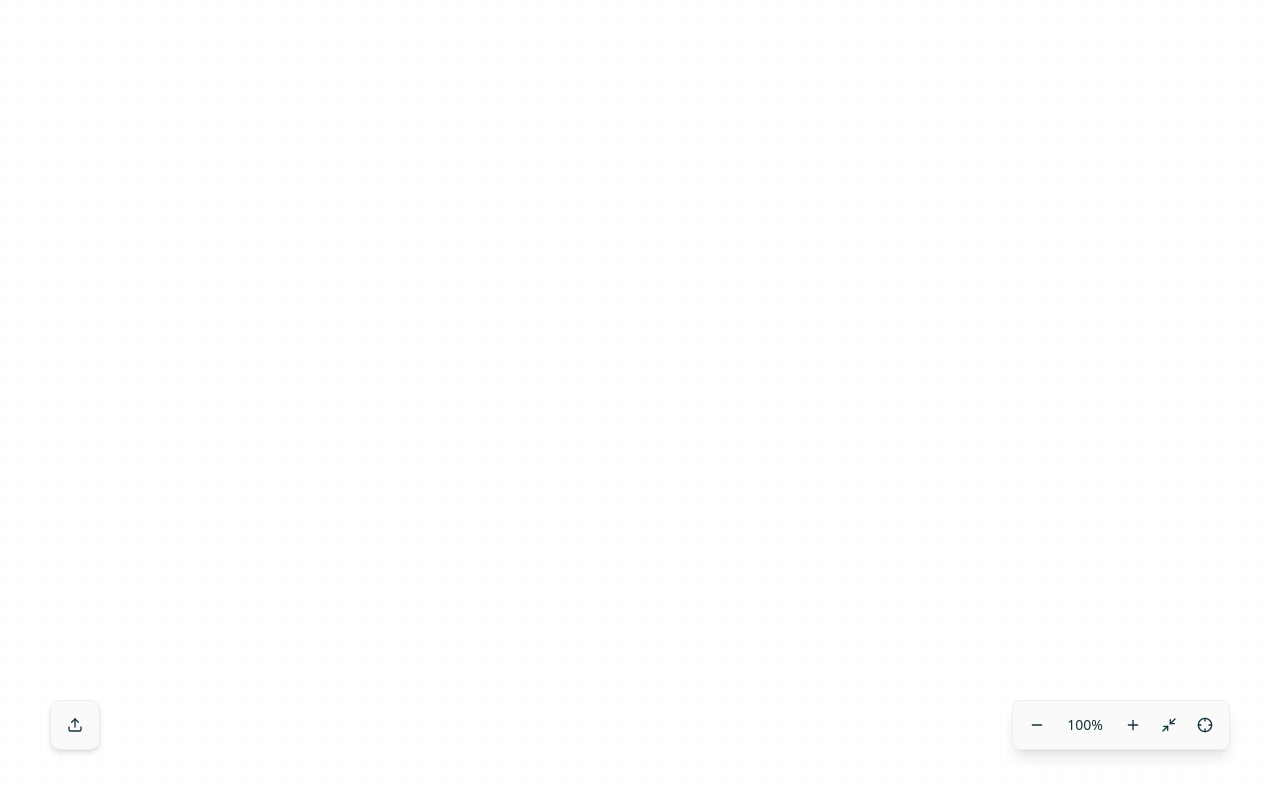
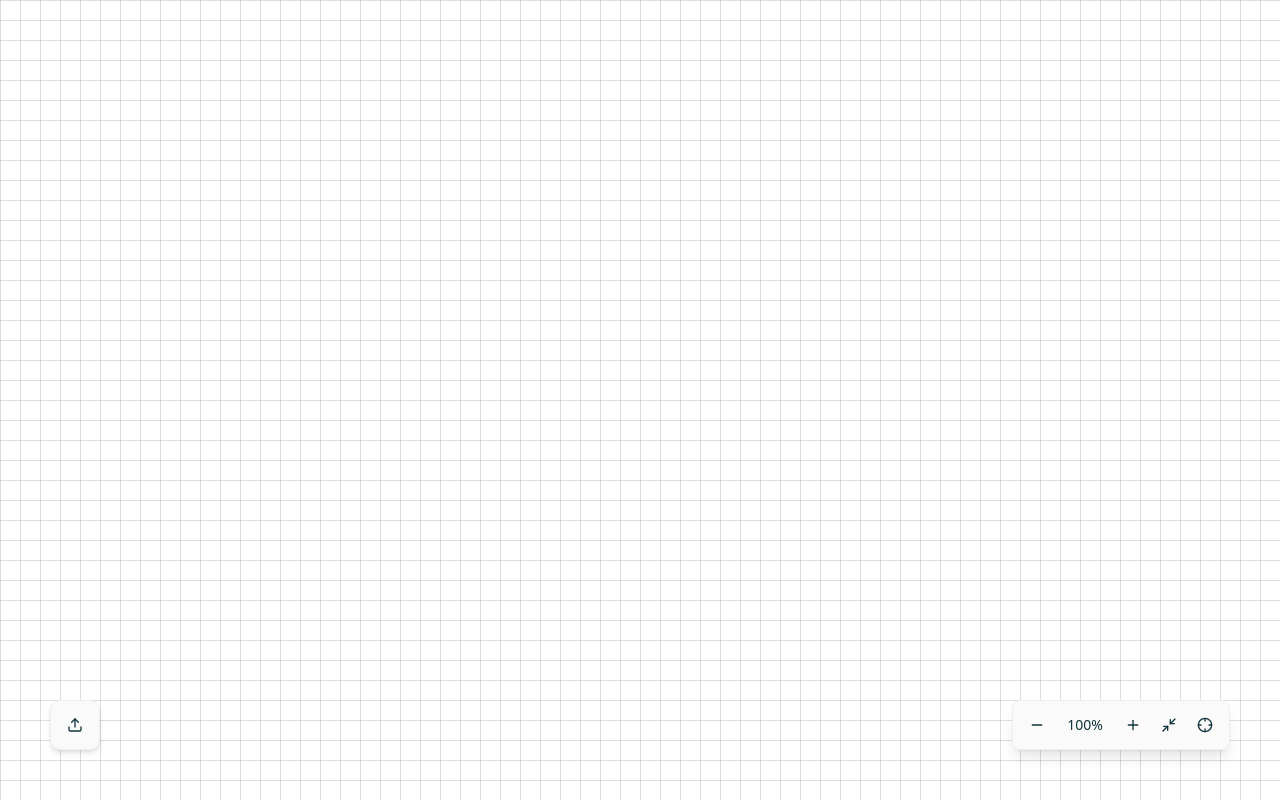
Before and after one commit to modell-aachen/SWT2526, a Vue app: page /view in a window 1280 px wide. Built offline with nearby package versions, Linux system fonts and the light colour scheme.

Commit message:
fix: canvas grid grows when we move elements outside of shown grid (#87)
* fix: canvas grid grows when we move elements outside of shown grid

* fix: outsource gridSize which was calculated several times for no reason

```diff
--- a/src/components/GridCanvas/GridCanvas.vue
+++ b/src/components/GridCanvas/GridCanvas.vue
@@ -10,19 +10,20 @@
   >
     <svg
       data-testid="grid-svg"
-      class="absolute top-0 left-0 w-full h-full pointer-events-none z-0 text-ma-grey-200"
+      class="absolute top-0 left-0 pointer-events-none z-0 text-ma-grey-700"
+      :style="containerStyle"
       xmlns="http://www.w3.org/2000/svg"
     >
       <defs>
         <pattern
           id="grid"
-          :width="20 / zoomStore.zoom"
-          :height="20 / zoomStore.zoom"
+          :width="gridSize"
+          :height="gridSize"
           patternUnits="userSpaceOnUse"
         >
           <path
             data-testid="grid-pattern-path"
-            d="M 20 0 L 0 0 0 20"
+            :d="`M ${gridSize} 0 L 0 0 0 ${gridSize}`"
             fill="none"
             stroke="currentColor"
             stroke-width="0.5"
@@ -68,6 +69,8 @@ const emit = defineEmits<{
 }>()
 
 const zoomStore = useZoomStore()
+
+const gridSize = computed(() => zoomStore.zoom * 20)
 
 const baseWidth = computed(() =>
   props.contentWidth && props.contentWidth > 0 ? props.contentWidth : null
```
